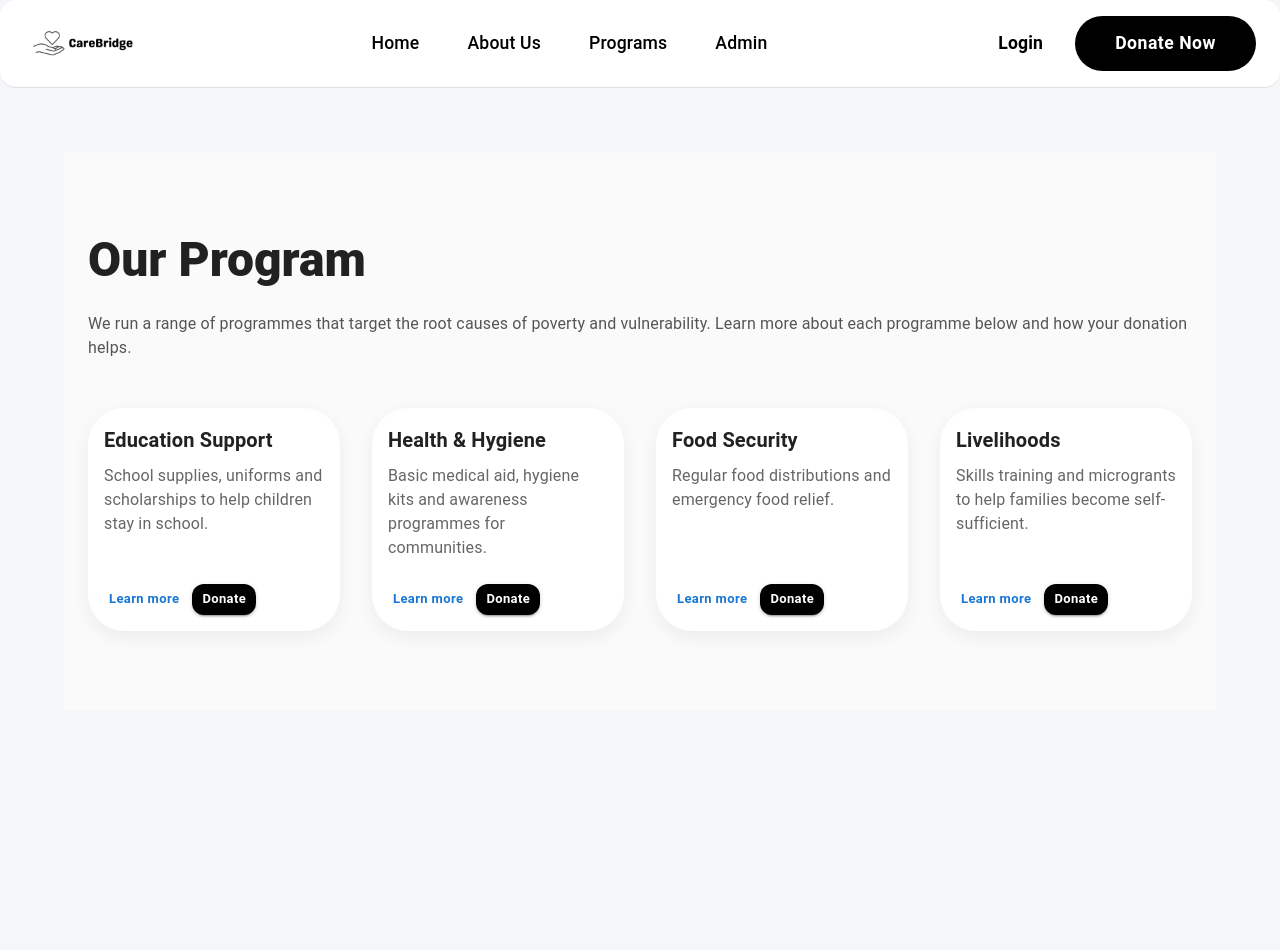
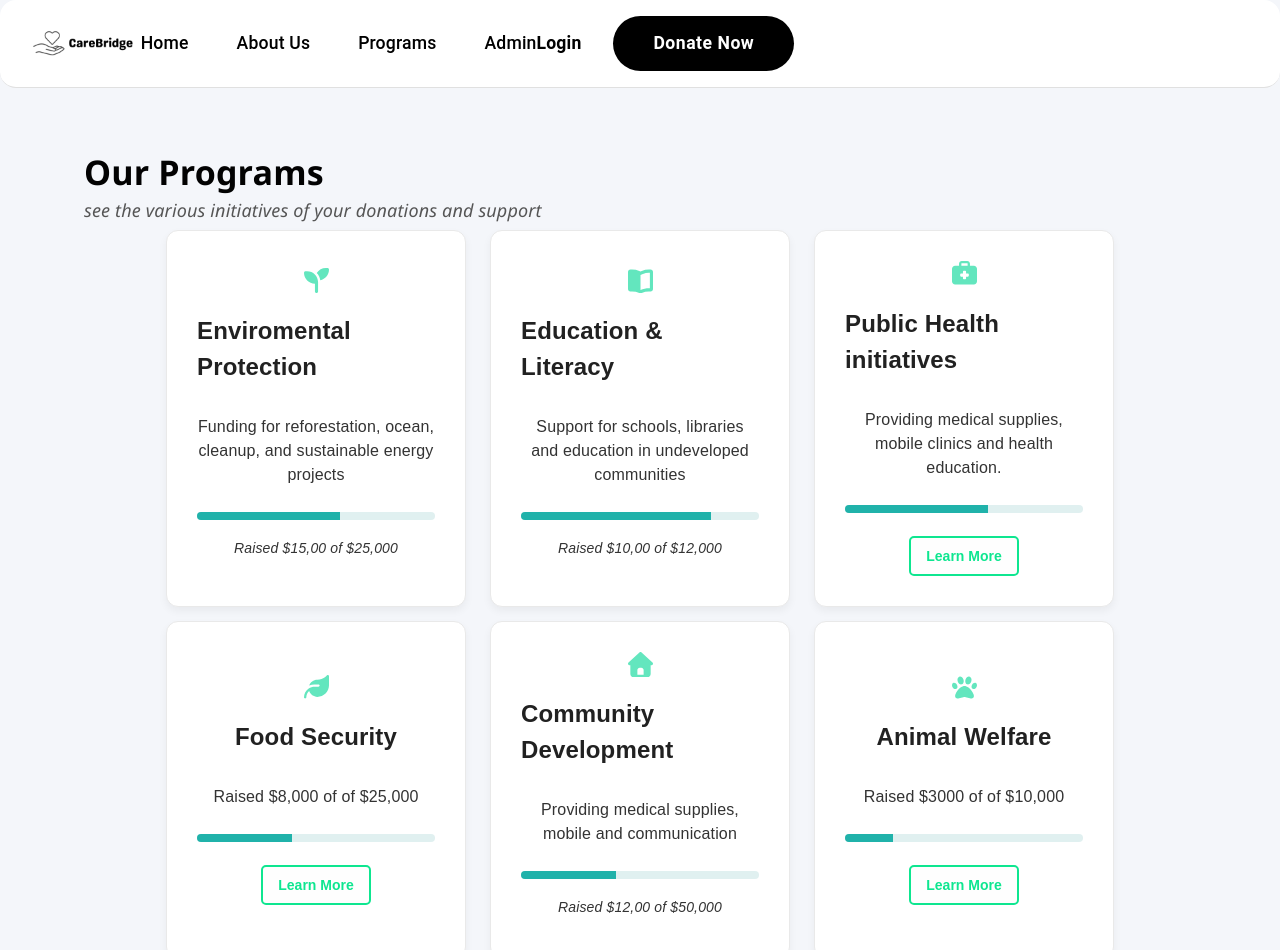
Before and after one commit to BU-SENG/foss-project-pearl-grey, a React (Vite) app: page /programs in a window 1280 px wide. Shown: the top 950 px of the page. Before the commit the page ends 800 px from the top, so only its background shows below. Built offline with nearby package versions, Linux system fonts and the light colour scheme.

Commit message:
update: added program.jsx

```diff
--- a/src/App.jsx
+++ b/src/App.jsx
@@ -84,6 +84,8 @@ export default function App() {
               sx={{
                 bgcolor: 'black',
                 color: 'white',
+                marginLeft: 0,
+                marginright: 600,
                 px: 5,
                 py: 1.5,
                 borderRadius: 3,
--- a/src/pages/Programs.jsx
+++ b/src/pages/Programs.jsx
@@ -1,53 +1,213 @@
 import React from 'react';
-import { Box, Container, Typography, Grid, Card, CardContent, CardActions, Button } from '@mui/material';
+import './style.css'; // Import the CSS file we created above
 
-const programs = [
-  {
-    id: 'education',
-    title: 'Education Support',
-    description: 'School supplies, uniforms and scholarships to help children stay in school.'
-  },
-  {
-    id: 'health',
-    title: 'Health & Hygiene',
-    description: 'Basic medical aid, hygiene kits and awareness programmes for communities.'
-  },
-  {
-    id: 'food',
-    title: 'Food Security',
-    description: 'Regular food distributions and emergency food relief.'
-  },
-  {
-    id: 'livelihood',
-    title: 'Livelihoods',
-    description: 'Skills training and microgrants to help families become self-sufficient.'
-  }
-];
+const Programs = () => {
+  // Helper style objects for the progress bars to keep JSX clean
+  const progressContainerStyle = {
+    height: '8px',
+    width: '100%',
+    backgroundColor: '#e0f0f0',
+    borderRadius: '4px',
+    margin: '15px 0 8px 0',
+    overflow: 'hidden',
+  };
 
-export default function Programs() {
+  const barColor = '#20b2aa';
+
   return (
-    <Box sx={{ bgcolor: '#fafafa', py: { xs: 6, md: 10 } }}>
-      <Container maxWidth="lg">
-        <Typography variant="h3" sx={{ fontWeight: 800, mb: 3 }}>Our Program</Typography>
-        <Typography sx={{ color: '#555', mb: 6 }}>We run a range of programmes that target the root causes of poverty and vulnerability. Learn more about each programme below and how your donation helps.</Typography>
+    <div className="programs-page">
+      <header>
+        <h1>Our Programs</h1>
+        <p>
+          <i>see the various initiatives of your donations and support</i>
+        </p>
+      </header>
 
-        <Grid container spacing={4}>
-          {programs.map(p => (
-            <Grid item xs={12} sm={6} md={3} key={p.id}>
-              <Card sx={{ height: '100%', display: 'flex', flexDirection: 'column', borderRadius: 3, boxShadow: '0 6px 18px rgba(0,0,0,0.06)' }}>
-                <CardContent sx={{ flexGrow: 1 }}>
-                  <Typography variant="h6" sx={{ fontWeight: 700, mb: 1 }}>{p.title}</Typography>
-                  <Typography sx={{ color: '#666' }}>{p.description}</Typography>
-                </CardContent>
-                <CardActions sx={{ px: 2, pb: 2 }}>
-                  <Button size="small" component="a" href={`/programs/${p.id}`} sx={{ textTransform: 'none' }}>Learn more</Button>
-                  <Button size="small" variant="contained" href="/donate" sx={{ ml: 'auto', bgcolor: 'black', color: 'white', '&:hover': { bgcolor: '#222' }, textTransform: 'none' }}>Donate</Button>
-                </CardActions>
-              </Card>
-            </Grid>
-          ))}
-        </Grid>
-      </Container>
-    </Box>
+      <main>
+        {/* --- Top Column --- */}
+        <div className="topColumn">
+          {/* Card 1: Environmental */}
+          <section>
+            <svg
+              xmlns="http://www.w3.org/2000/svg"
+              viewBox="0 0 512 512"
+              width="25px"
+              height="25px"
+            >
+              <path
+                fill="#63E6BE"
+                d="M512 32C512 140.1 435.4 230.3 333.6 251.4 325.7 193.3 299.6 141 261.1 100.5 301.2 40 369.9 0 448 0l32 0c17.7 0 32 14.3 32 32zM0 96C0 78.3 14.3 64 32 64l32 0c123.7 0 224 100.3 224 224l0 192c0 17.7-14.3 32-32 32s-32-14.3-32-32l0-160C100.3 320 0 219.7 0 96z"
+              />
+            </svg>
+            <h2>Enviromental Protection</h2>
+            <p className="text1">
+              Funding for reforestation, ocean, cleanup, and sustainable energy
+              projects
+            </p>
+            <div style={progressContainerStyle}>
+              <div
+                style={{
+                  height: '100%',
+                  backgroundColor: barColor,
+                  width: '60%',
+                }}
+              ></div>
+            </div>
+            <p className="text2">Raised $15,00 of $25,000</p>
+          </section>
+
+          {/* Card 2: Education */}
+          <section>
+            <svg
+              xmlns="http://www.w3.org/2000/svg"
+              viewBox="0 0 512 512"
+              width="25px"
+              height="25px"
+            >
+              <path
+                fill="#63E6BE"
+                d="M256 141.3l0 309.3 .5-.2C311.1 427.7 369.7 416 428.8 416l19.2 0 0-320-19.2 0c-42.2 0-84.1 8.4-123.1 24.6-16.8 7-33.4 13.9-49.7 20.7zM230.9 61.5L256 72 281.1 61.5C327.9 42 378.1 32 428.8 32L464 32c26.5 0 48 21.5 48 48l0 352c0 26.5-21.5 48-48 48l-35.2 0c-50.7 0-100.9 10-147.7 29.5l-12.8 5.3c-7.9 3.3-16.7 3.3-24.6 0l-12.8-5.3C184.1 490 133.9 480 83.2 480L48 480c-26.5 0-48-21.5-48-48L0 80C0 53.5 21.5 32 48 32l35.2 0c50.7 0 100.9 10 147.7 29.5z"
+              />
+            </svg>
+            <h2>Education & Literacy</h2>
+            <p className="text1">
+              Support for schools, libraries and education in undeveloped
+              communities
+            </p>
+            <div style={progressContainerStyle}>
+              <div
+                style={{
+                  height: '100%',
+                  backgroundColor: barColor,
+                  width: '80%',
+                }}
+              ></div>
+            </div>
+            <p className="text2">Raised $10,00 of $12,000</p>
+          </section>
+
+          {/* Card 3: Public Health */}
+          <section>
+            <svg
+              xmlns="http://www.w3.org/2000/svg"
+              viewBox="0 0 512 512"
+              width="25px"
+              height="25px"
+            >
+              <path
+                fill="#63E6BE"
+                d="M200 48l112 0c4.4 0 8 3.6 8 8l0 40-128 0 0-40c0-4.4 3.6-8 8-8zm-56 8l0 40-80 0C28.7 96 0 124.7 0 160L0 416c0 35.3 28.7 64 64 64l384 0c35.3 0 64-28.7 64-64l0-256c0-35.3-28.7-64-64-64l-80 0 0-40c0-30.9-25.1-56-56-56L200 0c-30.9 0-56 25.1-56 56zm80 160c0-8.8 7.2-16 16-16l32 0c8.8 0 16 7.2 16 16l0 40 40 0c8.8 0 16 7.2 16 16l0 32c0 8.8-7.2 16-16 16l-40 0 0 40c0 8.8-7.2 16-16 16l-32 0c-8.8 0-16-7.2-16-16l0-40-40 0c-8.8 0-16-7.2-16-16l0-32c0-8.8 7.2-16 16-16l40 0 0-40z"
+              />
+            </svg>
+            <h2>Public Health initiatives</h2>
+            <p className="text1">
+              Providing medical supplies, mobile clinics and health education.
+            </p>
+            <div style={progressContainerStyle}>
+              <div
+                style={{
+                  height: '100%',
+                  backgroundColor: barColor,
+                  width: '60%',
+                }}
+              ></div>
+            </div>
+            <button className="learnMore">Learn More</button>
+          </section>
+        </div>
+
+        {/* --- Bottom Column --- */}
+        <div className="bottomColumn">
+          {/* Card 4: Food Security */}
+          <section>
+            <svg
+              xmlns="http://www.w3.org/2000/svg"
+              viewBox="0 0 512 512"
+              width="25px"
+              height="25px"
+            >
+              <path
+                fill="#63E6BE"
+                d="M471.3 6.7C477.7 .6 487-1.6 495.6 1.2 505.4 4.5 512 13.7 512 24l0 186.9c0 131.2-108.1 237.1-238.8 237.1-77 0-143.4-49.5-167.5-118.7-35.4 30.8-57.7 76.1-57.7 126.7 0 13.3-10.7 24-24 24S0 469.3 0 456C0 381.1 38.2 315.1 96.1 276.3 131.4 252.7 173.5 240 216 240l80 0c13.3 0 24-10.7 24-24s-10.7-24-24-24l-80 0c-39.7 0-77.3 8.8-111 24.5 23.3-70 89.2-120.5 167-120.5 66.4 0 115.8-22.1 148.7-44 19.2-12.8 35.5-28.1 50.7-45.3z"
+              />
+            </svg>
+            <h2>Food Security</h2>
+            <p className="text1">Raised $8,000 of of $25,000</p>
+            <div style={progressContainerStyle}>
+              <div
+                style={{
+                  height: '100%',
+                  backgroundColor: barColor,
+                  width: '40%',
+                }}
+              ></div>
+            </div>
+            <button className="learnMore">Learn More</button>
+          </section>
+
+          {/* Card 5: Community Development */}
+          <section>
+            <svg
+              xmlns="http://www.w3.org/2000/svg"
+              viewBox="0 0 512 512"
+              width="25px"
+              height="25px"
+            >
+              <path
+                fill="#63E6BE"
+                d="M277.8 8.6c-12.3-11.4-31.3-11.4-43.5 0l-224 208c-9.6 9-12.8 22.9-8 35.1S18.8 272 32 272l16 0 0 176c0 35.3 28.7 64 64 64l288 0c35.3 0 64-28.7 64-64l0-176 16 0c13.2 0 25-8.1 29.8-20.3s1.6-26.2-8-35.1l-224-208zM240 320l32 0c26.5 0 48 21.5 48 48l0 96-128 0 0-96c0-26.5 21.5-48 48-48z"
+              />
+            </svg>
+            <h2>Community Development</h2>
+            <p className="text1">
+              Providing medical supplies, mobile and communication
+            </p>
+            <div style={progressContainerStyle}>
+              <div
+                style={{
+                  height: '100%',
+                  backgroundColor: barColor,
+                  width: '40%',
+                }}
+              ></div>
+            </div>
+            <p className="text2">Raised $12,00 of $50,000</p>
+          </section>
+
+          {/* Card 6: Animal Welfare */}
+          <section>
+            <svg
+              xmlns="http://www.w3.org/2000/svg"
+              viewBox="0 0 512 512"
+              width="25px"
+              height="25px"
+            >
+              <path
+                fill="#63E6BE"
+                d="M234.5 92.9c14.3 42.9-.3 86.2-32.6 96.8s-70.1-15.6-84.4-58.5 .3-86.2 32.6-96.8 70.1 15.6 84.4 58.5zM100.4 198.6c18.9 32.4 14.3 70.1-10.2 84.1s-59.7-.9-78.5-33.3-14.3-70.1 10.2-84.1 59.7 .9 78.5 33.3zM69.2 401.2C121.6 259.9 214.7 224 256 224s134.4 35.9 186.8 177.2c3.6 9.7 5.2 20.1 5.2 30.5l0 1.6c0 25.8-20.9 46.7-46.7 46.7-11.5 0-22.9-1.4-34-4.2l-88-22c-15.3-3.8-31.3-3.8-46.6 0l-88 22c-11.1 2.8-22.5 4.2-34 4.2-25.8 0-46.7-20.9-46.7-46.7l0-1.6c0-10.4 1.6-20.8 5.2-30.5zM421.8 282.7c-24.5-14-29.1-51.7-10.2-84.1s54-47.3 78.5-33.3 29.1 51.7 10.2 84.1-54 47.3-78.5 33.3zM310.1 189.7c-32.3-10.6-46.9-53.9-32.6-96.8s52.1-69.1 84.4-58.5 46.9 53.9 32.6 96.8-52.1 69.1-84.4 58.5z"
+              />
+            </svg>
+            <h2>Animal Welfare</h2>
+            <p className="text1">Raised $3000 of of $10,000</p>
+            <div style={progressContainerStyle}>
+              <div
+                style={{
+                  height: '100%',
+                  backgroundColor: barColor,
+                  width: '20%',
+                }}
+              ></div>
+            </div>
+            <button className="learnMore">Learn More</button>
+          </section>
+        </div>
+      </main>
+
+      <footer>
+        <button className="footerBtn">Support our Mission</button>
+      </footer>
+    </div>
   );
-}
+};
+
+export default Programs;
--- /dev/null
+++ b/src/pages/style.css
@@ -0,0 +1,118 @@
+main {
+    /* margin-top: 5px; */
+    flex-direction: column;
+    display: flex;
+    flex-wrap: wrap;
+    align-items: center;
+
+
+}
+.topColumn,
+.bottomColumn {
+    display: flex;
+    gap: 10px;
+
+}
+
+section{
+    display: flex;
+    flex-direction: column;
+    align-items: center;
+    justify-content: center;
+    padding: 30px;
+    border: 1px solid #e9e9e9;
+    border-radius: 12px;
+    background-color: #ffffff;
+    box-shadow: 0 4px 8px rgba(0, 0, 0, 0.05);
+    max-width: 300px;
+    min-width: 300px;
+    margin: 7px; /* for demonstration, centers it */
+    font-family: sans-serif;
+}
+
+/* header */
+header {
+    /* width: 100%;  <-- Block elements differ to 100% by default, but you can keep this */
+    /* Remove fixed height so text fits */
+    height: auto;
+    display: flex;
+    flex-direction: column;
+    align-items: flex-start; /* 'start' is valid, but 'flex-start' is safer */
+    justify-content: center;
+    z-index: 1000;
+    font-family: 'Segoe UI', Tahoma, Geneva, Verdana, sans-serif;
+}
+
+header h1 {
+    margin: 0;
+    padding: 0 20px;
+    font-size: 34px;
+    font-weight: 700;
+    color: #020202;
+    line-height: 1.2; /* Adds a little breathing room between lines */
+}
+
+header p {
+    margin: 5px 0 0 0; /* Added 5px top margin to separate it from the H1 */
+    padding: 0 20px;
+    font-size: 18px;
+    color: #555555;
+    font-style: italic;
+    line-height: 1.4;
+}
+
+/* text1 */
+section p {
+    font-size: 16px;
+    color: #333333;
+    text-align: center;
+    margin-top: 10px;
+    margin-bottom: 10px;
+}
+section .text2{
+    font-style: italic;
+    font-size: 14px;
+}
+
+/* section buttons */
+section button {
+    background-color: #fefefe;
+    color: rgb(14, 230, 144);
+    border: none;
+    padding: 10px 15px;
+    border-radius: 5px;
+    cursor: pointer;
+    font-size: 14px;
+    font-weight: 600;
+    margin-top: 15px;
+    border: 2px solid rgb(14, 230, 144);
+}
+
+section button:hover {
+    background-color: rgb(14, 230, 144);
+    color: white;
+    transition: 0.3s ease-in-out;
+}
+
+/* footer */
+footer {
+    /* margin-top: 5px; */
+    padding: 20px;
+    text-align: center;
+}
+
+footer button {
+    background-color: #0aaf49;
+    color: white;
+    border: none;
+    padding: 15px 20px;
+    border-radius: 5px;
+    cursor: pointer;
+    font-size: 16px;
+    font-weight: 600;
+}
+
+footer button:hover {
+    background-color: #088a3e;
+    transition: o.2s ease-in-out;
+}
```
